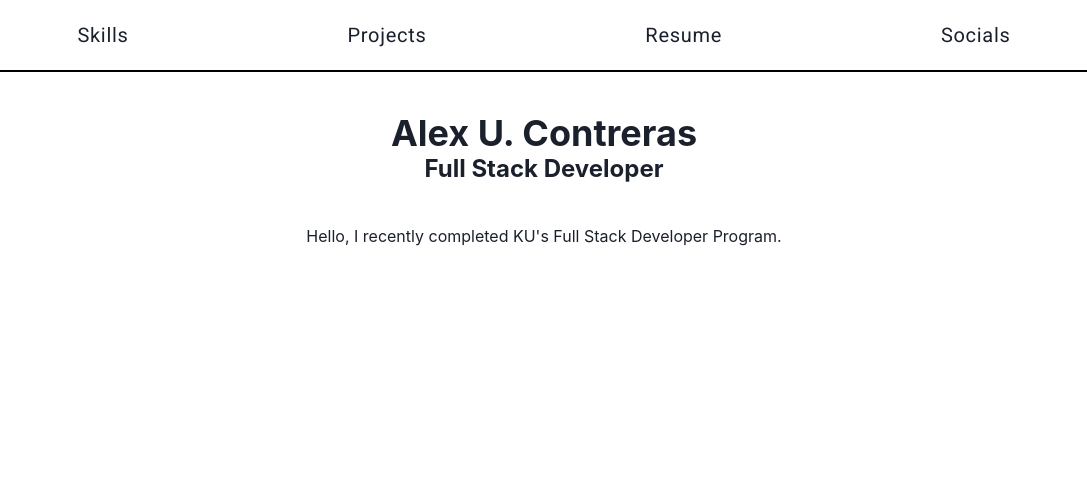
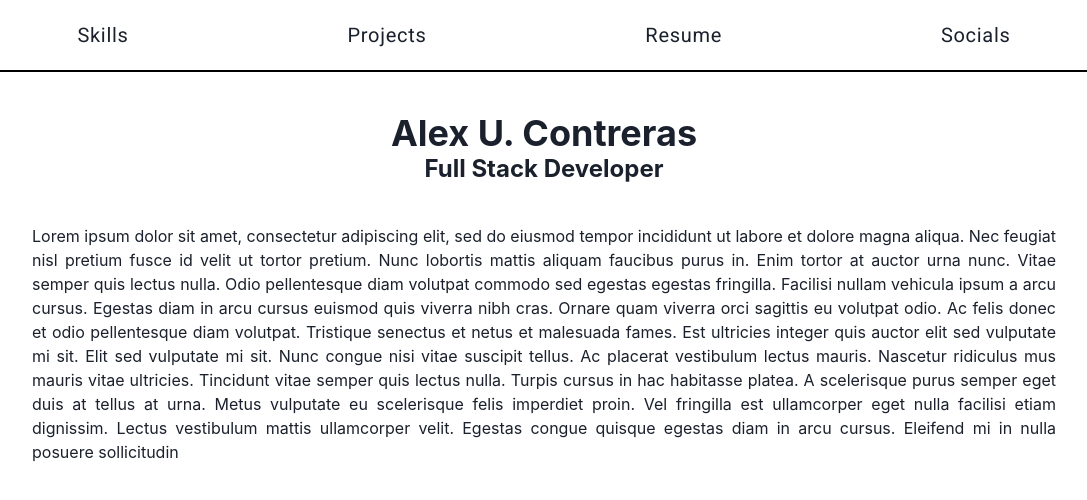
Before and after one commit to AlexUrielContreras/alex-website, a React (Create React App) app: page / in a window 1280 px wide. Shown: the top 500 px of the page, without its empty margins (96-1183 px from the left). Built offline with nearby package versions, Linux system fonts and the light colour scheme.

Commit message:
added lorem ipsum text to about section

```diff
--- a/src/componets/Nav.js
+++ b/src/componets/Nav.js
@@ -4,7 +4,7 @@ function Nav() {
     return (
         <>
         <Flex justifyContent='space-around' fontSize='xl' py={5}>
-            <Link className='sele'>Skills</Link>
+            <Link>Skills</Link>
             <Link>Projects</Link>
             <Link >Resume</Link>
             <Link >Socials</Link>
--- a/src/index.css
+++ b/src/index.css
@@ -1,5 +1,6 @@
 body{
   height: 100vh;
+
 }
 main {
   width: 80vw;
--- a/src/pages/About.js
+++ b/src/pages/About.js
@@ -6,8 +6,18 @@ function About() {
             <Heading as='h1' fontSize='4xl'>Alex U. Contreras</Heading>
             <Heading as='h2' fontSize='2xl'>Full Stack Developer</Heading>
 
-            <Text as='p' mt={10}>
-                Hello, I recently completed KU's Full Stack Developer Program.
+            <Text as='p' my={10} textAlign='justify'>
+                Lorem ipsum dolor sit amet, consectetur adipiscing elit, sed do eiusmod tempor incididunt ut labore et dolore magna aliqua.
+                Nec feugiat nisl pretium fusce id velit ut tortor pretium. Nunc lobortis mattis aliquam faucibus purus in. Enim tortor at
+                auctor urna nunc. Vitae semper quis lectus nulla. Odio pellentesque diam volutpat commodo sed egestas egestas fringilla.
+                Facilisi nullam vehicula ipsum a arcu cursus. Egestas diam in arcu cursus euismod quis viverra nibh cras. Ornare quam viverra
+                orci sagittis eu volutpat odio. Ac felis donec et odio pellentesque diam volutpat. Tristique senectus et netus et malesuada fames.
+                Est ultricies integer quis auctor elit sed vulputate mi sit. Elit sed vulputate mi sit. Nunc congue nisi vitae suscipit tellus.
+                Ac placerat vestibulum lectus mauris. Nascetur ridiculus mus mauris vitae ultricies. Tincidunt vitae semper quis lectus nulla.
+                Turpis cursus in hac habitasse platea. A scelerisque purus semper eget duis at tellus at urna.
+
+                Metus vulputate eu scelerisque felis imperdiet proin. Vel fringilla est ullamcorper eget nulla facilisi etiam dignissim. Lectus
+                vestibulum mattis ullamcorper velit. Egestas congue quisque egestas diam in arcu cursus. Eleifend mi in nulla posuere sollicitudin
             </Text>
         </Flex>
 
```
